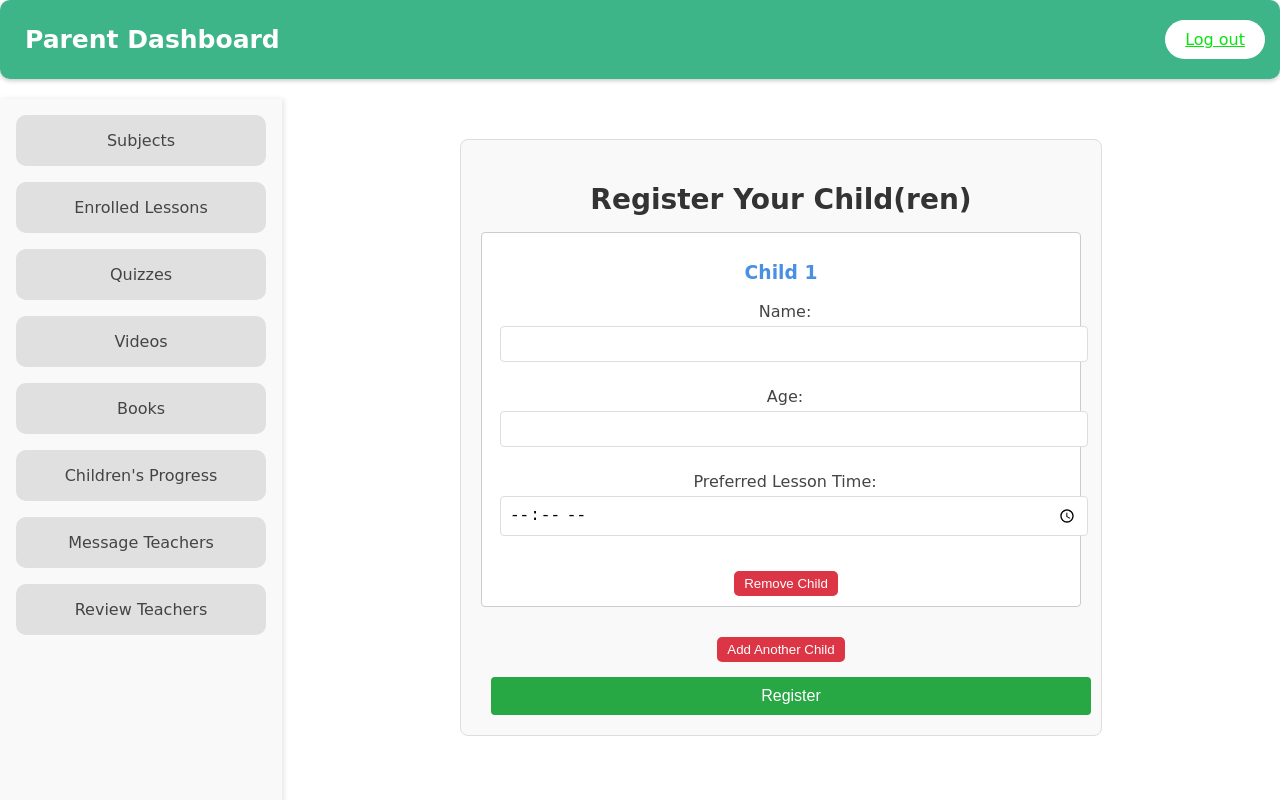
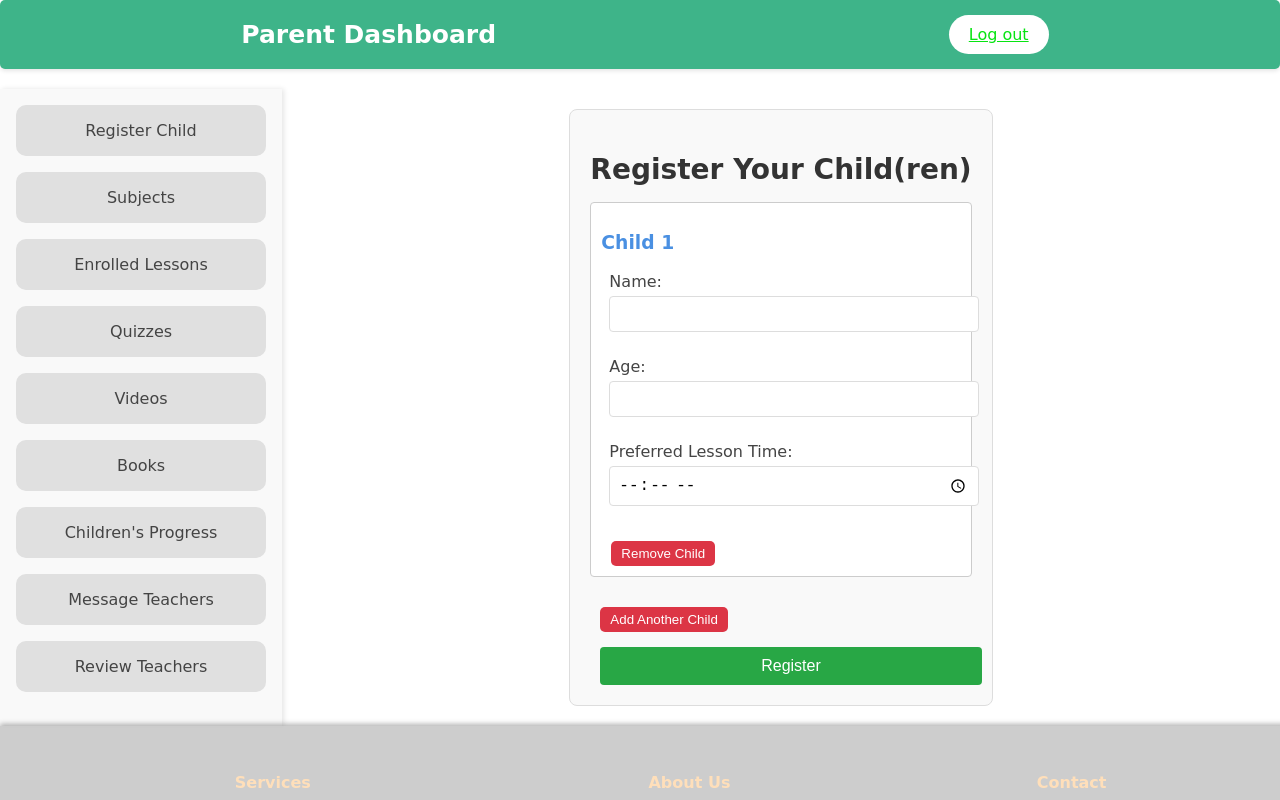
Before and after one commit to monicamuyama/little-learners, a React (Create React App) app in the folder client/: page /parent/dashboard in a window 1280 px wide. Shown: the top 800 px of the page. Built offline with nearby package versions, Linux system fonts and the light colour scheme.

Commit message:
made side menu persistent and also included slide bar{parentDashboard

```diff
--- /dev/null
+++ b/client/src/parent/ChildForm.js
@@ -0,0 +1,77 @@
+// ChildForm.js
+import React, { useState } from 'react';
+import './Dashboard.css';
+
+const ChildForm = () => {
+  const [children, setChildren] = useState([{ name: '', age: '', lessonTime: '' }]);
+
+  const handleAddChild = () => {
+    setChildren([...children, { name: '', age: '', lessonTime: '' }]);
+  };
+
+  const handleRemoveChild = (index) => {
+    setChildren(children.filter((_, i) => i !== index));
+  };
+
+  const handleInputChange = (e, index) => {
+    const { name, value } = e.target;
+    const updatedChildren = children.map((child, i) =>
+      i === index ? { ...child, [name]: value } : child
+    );
+    setChildren(updatedChildren);
+  };
+
+  const handleSubmit = (e) => {
+    e.preventDefault();
+    console.log('Registered Children:', children);
+  };
+
+  return (
+    <form onSubmit={handleSubmit} className="registration-form">
+      <h2>Register Your Child(ren)</h2>
+      {children.map((child, index) => (
+        <div key={index} className="child-form">
+          <h3>Child {index + 1}</h3>
+          <label>
+            Name:
+            <input
+              type="text"
+              name="name"
+              value={child.name}
+              onChange={(e) => handleInputChange(e, index)}
+              required
+            />
+          </label>
+          <label>
+            Age:
+            <input
+              type="number"
+              name="age"
+              value={child.age}
+              onChange={(e) => handleInputChange(e, index)}
+              required
+            />
+          </label>
+          <label>
+            Preferred Lesson Time:
+            <input
+              type="time"
+              name="lessonTime"
+              value={child.lessonTime}
+              onChange={(e) => handleInputChange(e, index)}
+            />
+          </label>
+          <button type="button" onClick={() => handleRemoveChild(index)}>
+            Remove Child
+          </button>
+        </div>
+      ))}
+      <button type="button" onClick={handleAddChild} className="add-button">
+        Add Another Child
+      </button>
+      <button type="submit" className="submit-button">Register</button>
+    </form>
+  );
+};
+
+export default ChildForm;
--- a/client/src/parent/Dashboard.css
+++ b/client/src/parent/Dashboard.css
@@ -58,7 +58,7 @@
   display: flex;
   flex-direction: column;
   overflow-y: auto;
-  height: 100vh;
+  max-height: calc(100vh - 50px); /* Adjust to leave space for the top-menu */
 }
 
 .side-menu::-webkit-scrollbar {
--- a/client/src/parent/Dashboard.js
+++ b/client/src/parent/Dashboard.js
@@ -1,95 +1,73 @@
 // Dashboard.js
 import React, { useState } from 'react';
-import { useNavigate } from 'react-router-dom';
+import './Dashboard.css';
 import Footer from '../Footer';
-import './Dashboard.css';
 import { Link } from 'react-router-dom';
+import Subjects from './Subjects'
+import ChildForm from './ChildForm';
+import EnrolledLessons from './EnrolledLessons.js';
+import Quizzes from './Quizzes.js';
+import ChildProgress from './childProgress.js';
+import TeacherVideos from './TeacherVideos.js';
+import TeacherBooks from './TeacherBooks.js';
+import TeacherReviews from './TeacherReviews.js';
+import ParentTeacherMessaging from './ParentTeacherMessaging.js';
 
-const ChildForm = ({ index, childData, handleInputChange, handleRemoveChild }) => (
-  <div className="child-form">
-    <h3>Child {index + 1}</h3>
-    <label>
-      Name:
-      <input
-        type="text"
-        name="name"
-        value={childData.name}
-        onChange={(e) => handleInputChange(e, index)}
-        required
-      />
-    </label>
-    <label>
-      Age:
-      <input
-        type="number"
-        name="age"
-        value={childData.age}
-        onChange={(e) => handleInputChange(e, index)}
-        required
-      />
-    </label>
-    <label>
-      Preferred Lesson Time:
-      <input
-        type="time"
-        name="lessonTime"
-        value={childData.lessonTime}
-        onChange={(e) => handleInputChange(e, index)}
-      />
-    </label>
-    <button type="button" onClick={() => handleRemoveChild(index)}>
-      Remove Child
-    </button>
-  </div>
-);
 
 const Dashboard = () => {
-  const navigate = useNavigate();
-  const [isMenuOpen, setIsMenuOpen] = useState(false);
-  const [children, setChildren] = useState([{ name: '', age: '', lessonTime: '' }]);
+  const [selectedMenuItem, setSelectedMenuItem] = useState('ChildForm'); // default to ChildForm
+  const [isMenuOpen, setIsMenuOpen] = useState(false); // State for menu visibility
+
+  const menuItems = [
+    { name: 'Register Child', component: 'ChildForm' },
+    { name: 'Subjects', component: 'Subjects' },
+    { name: 'Enrolled Lessons', component: 'EnrolledLessons' },
+    { name: 'Quizzes', component: 'Quizzes' },
+    { name: 'Videos', component: 'TeacherVideos' },
+    { name: 'Books', component: 'TeacherBooks' },
+    { name: "Children's Progress", component: 'ChildProgress' },
+    { name: 'Message Teachers', component: 'ParentTeacherMessaging' },
+    { name: 'Review Teachers', component: 'TeacherReviews' },
+  ];
+
+  const renderContent = () => {
+    switch (selectedMenuItem) {
+      case 'ChildForm':
+        return <ChildForm />;
+      case 'Subjects':
+        return <Subjects />;
+      case 'EnrolledLessons':
+        return <EnrolledLessons />;
+      case 'Quizzes':
+        return <Quizzes />;
+      case 'ChildProgress':
+        return <ChildProgress />;
+      case 'ParentTeacherMessaging':
+        return <ParentTeacherMessaging/>
+      case 'TeacherVideos':
+        return <TeacherVideos/>
+      case 'TeacherBooks':
+        return <TeacherBooks/>
+      case 'TeacherReviews':
+        return <TeacherReviews/>
+
+
+      // Add cases for other components as needed
+      default:
+        return <div>Select an item from the menu</div>;
+    }
+  };
 
   const toggleMenu = () => {
     setIsMenuOpen(!isMenuOpen);
   };
-
-  const handleAddChild = () => {
-    setChildren([...children, { name: '', age: '', lessonTime: '' }]);
-  };
-
-  const handleRemoveChild = (index) => {
-    setChildren(children.filter((_, i) => i !== index));
-  };
-
-  const handleInputChange = (e, index) => {
-    const { name, value } = e.target;
-    const updatedChildren = children.map((child, i) =>
-      i === index ? { ...child, [name]: value } : child
-    );
-    setChildren(updatedChildren);
-  };
-
-  const handleSubmit = (e) => {
-    e.preventDefault();
-    console.log('Registered Children:', children);
-  };
-
-  const menuItems = [
-    { name: 'Subjects ', route: '/Subjects' },
-    { name: 'Enrolled Lessons', route: '/EnrolledLessons' },
-    { name: 'Quizzes', route: '/Quizzes' },
-    { name: 'Videos', route: '/TeacherVideos' },
-    { name: 'Books', route: '/TeacherBooks' },
-    { name: "Children's Progress", route: '/ChildProgress' },
-    { name: 'Message Teachers', route: '/ParentTeacherMessaging' },
-    { name: 'Review Teachers', route: '/TeacherReviews' },
-  ];
 
   return (
     <div className="dashboard-wrapper">
       <header className="top-menu">
         <h1>Parent Dashboard</h1>
         <Link to="/" className="log">Log out</Link>
-        <button className="menu-toggle" onClick={toggleMenu}>☰</button>
+        <button className="menu-toggle" onClick={toggleMenu}>Menu ☰</button>
       </header>
 
       <div className="dashboard-content">
@@ -98,8 +76,11 @@ const Dashboard = () => {
             {menuItems.map((item, index) => (
               <div
                 key={index}
-                className="menu-item"
-                onClick={() => navigate(item.route)}
+                className={`menu-item ${selectedMenuItem === item.component ? 'active' : ''}`}
+                onClick={() => {
+                  setSelectedMenuItem(item.component);
+                  if (isMenuOpen) setIsMenuOpen(false); // Close menu after selecting an item on small devices
+                }}
               >
                 {item.name}
               </div>
@@ -108,27 +89,9 @@ const Dashboard = () => {
         </nav>
 
         <div className="main-content">
-          <div className="dashboard-container">
-            <form onSubmit={handleSubmit} className="registration-form">
-              <h2>Register Your Child(ren)</h2>
-              {children.map((child, index) => (
-                <ChildForm
-                  key={index}
-                  index={index}
-                  childData={child}
-                  handleInputChange={handleInputChange}
-                  handleRemoveChild={handleRemoveChild}
-                />
-              ))}
-              <button type="button" onClick={handleAddChild} className="add-button">
-                Add Another Child
-              </button>
-              <button type="submit" className="submit-button">Register</button>
-            </form>
-          </div>
+          {renderContent()} {}
         </div>
       </div>
-
       <Footer />
     </div>
   );
--- a/client/src/parent/ParentTeacherMessaging.js
+++ b/client/src/parent/ParentTeacherMessaging.js
@@ -35,7 +35,7 @@ const ParentTeacherMessaging = () => {
 
   return (
     <div>
-      <div className='top-menu'>
+      <div>
       <h1>Parent-Teacher Messaging</h1>
 
       </div>
--- a/client/src/parent/Quizzes.js
+++ b/client/src/parent/Quizzes.js
@@ -7,7 +7,7 @@ const Quizzes = () => {
 
   return (
     <div>
-      <div className='top-menu'>
+      <div>
       <h1>Available Quizzes</h1>
 
 
--- a/client/src/parent/Subjects.js
+++ b/client/src/parent/Subjects.js
@@ -19,8 +19,6 @@ const Subjects = () => {
 
   return (
     <div className='main-contente'>
-      <div className='top-menu'>
-        <h1>Subjects</h1></div>
       <div className="message">
         <p>Select to enroll for lessons, Watch videos and read books in that particular subject:</p>
       </div>
--- a/client/src/parent/TeacherBooks.js
+++ b/client/src/parent/TeacherBooks.js
@@ -7,7 +7,7 @@ const TeacherBooks = () => {
 
   return (
     <div>
-      <div className='top-menu'>
+      <div>
       <h1>Teacher's Book Library</h1>
 
       </div>
--- a/client/src/parent/TeacherReviews.js
+++ b/client/src/parent/TeacherReviews.js
@@ -19,7 +19,7 @@ const TeacherReviews = () => {
 
   return (
     <div>
-      <div className='top-menu'>
+      <div>
       <h1>Teacher Reviews</h1>
 
       </div>
--- a/client/src/parent/TeacherVideos.js
+++ b/client/src/parent/TeacherVideos.js
@@ -7,7 +7,7 @@ const TeacherVideos = () => {
 
   return (
     <div>
-      <div className="top-menu">
+      <div>
         <h1>Teacher's Video Library</h1>
       </div>
 
--- a/client/src/parent/childProgress.js
+++ b/client/src/parent/childProgress.js
@@ -15,7 +15,7 @@ const ChildProgress = () => {
 
   return (
     <div>
-      <div className='top-menu'>
+      <div>
       <h1>Track Your Child's Progress</h1>
 
       </div>
```
